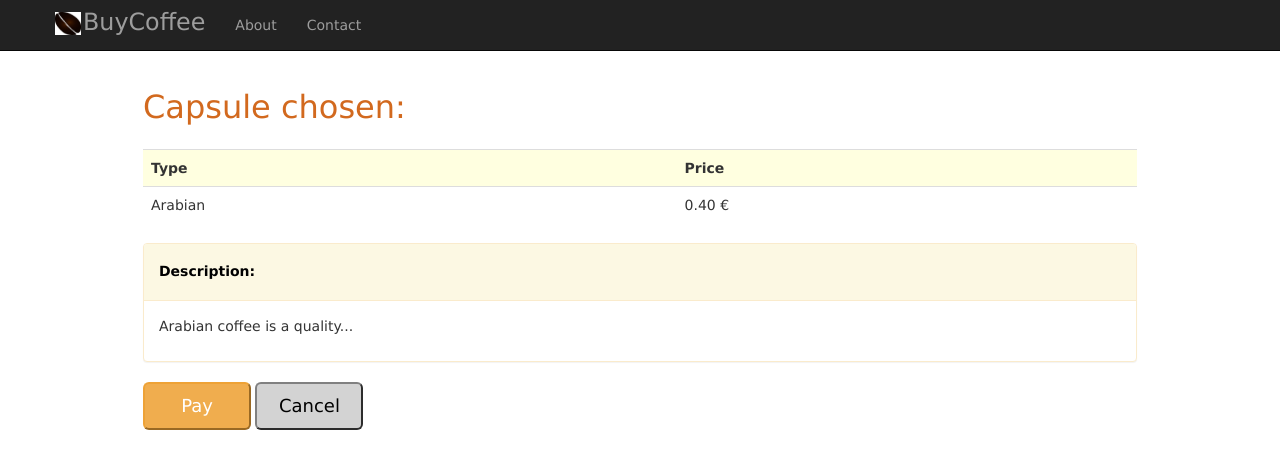
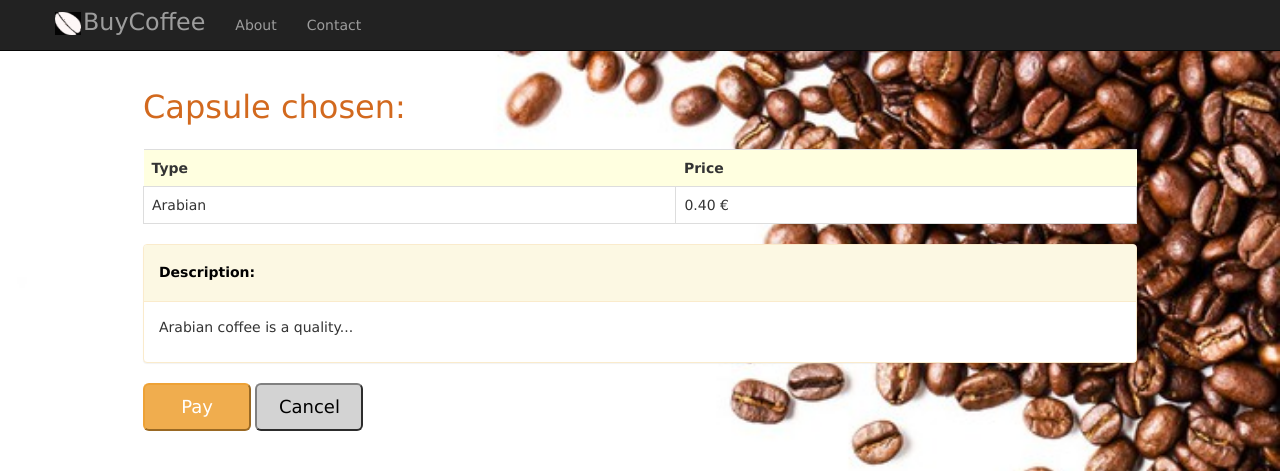
Before and after one commit to FrancescoGradi/VendingMachine, a Django app: page /coffee/Arabian/payment/ in a window 1280 px wide. Shown: the top 471 px of the page. Run offline with Django 3.2, Linux system fonts and the light colour scheme; data comes from the database, SQL or seed files in the repository; both versions use the stored data as it was after the commit; some libraries are stand-ins or nearby versions.

Commit message:
Aggiunta immagine

```diff
--- a/coffee/static/coffee/css/custom.css
+++ b/coffee/static/coffee/css/custom.css
@@ -62,7 +62,7 @@ a:hover {
 .navbar-brand{
     font-size: 170%;
     padding: 12px 15px 0 28px;
-    background-image: url(../image/download.jpeg);
+    background-image: url(../image/download.png);
     background-repeat: no-repeat;
     background-size: 26px 23px;
     background-position: 0 12px;
@@ -141,3 +141,7 @@ h2 {
 .btn-secondary:hover {
     background-color: darkgrey;
 }
+
+.table-bordered {
+    background-color: white;
+}
--- a/coffee/templates/coffee/contact.html
+++ b/coffee/templates/coffee/contact.html
@@ -62,14 +62,16 @@
         </div>
     </div>
 </nav>
-<h1>CONTATTI
-</h1>
+
+<div class="container-fluid">
+    <h1>CONTATTI </h1>
     <h2> Per informazioni contattare </h2>
     <ul>
         <li> <b>Francesco Gradi</b>  francesco.gradi@stud.unifi.it</li>
         <li> <b>Federico M&aacute;lato</b>  federico.malato@stud.unifi.it </li>
         <li> <b>Jody Ciappelli</b>  jody.ciappelli@stud.unifi.it </li>
     </ul>
+</div>
 </body>
 <script src="https://cdnjs.cloudflare.com/ajax/libs/jquery/1.11.3/jquery.js"></script>
 <!-- Bootstrap Core JavaScript -->
--- a/coffee/templates/coffee/payment.html
+++ b/coffee/templates/coffee/payment.html
@@ -20,6 +20,9 @@
     <meta name="viewport" content="width=device-width, initial-scale=1.0">
 
 </head>
+
+    <body background="{% static '/coffee/image/sfondo1.jpg' %}"></body>
+
 
 <body>
 
@@ -67,8 +70,8 @@
                     <td class="table-warning"><b>Price</b></td>
                 </tr>
                 <tr>
-                    <td>{{ capsule }}</td>
-                    <td>{{ capsule.coffeePrice }} €</td>
+                    <td class="table-bordered">{{ capsule }}</td>
+                    <td class="table-bordered">{{ capsule.coffeePrice }} €</td>
                 </tr>
             </table>
         </div>
```
Also changed, not shown: coffee/templates/coffee/about.html (+6 -1 lines), coffee/static/coffee/image/download.png (added), coffee/static/coffee/image/glyphicons-2-leaf-gray.png (deleted), coffee/static/coffee/image/glyphicons-2-leaf-white.png (deleted), db.sqlite3. Lines whose indentation alone changed are shown as unchanged.
